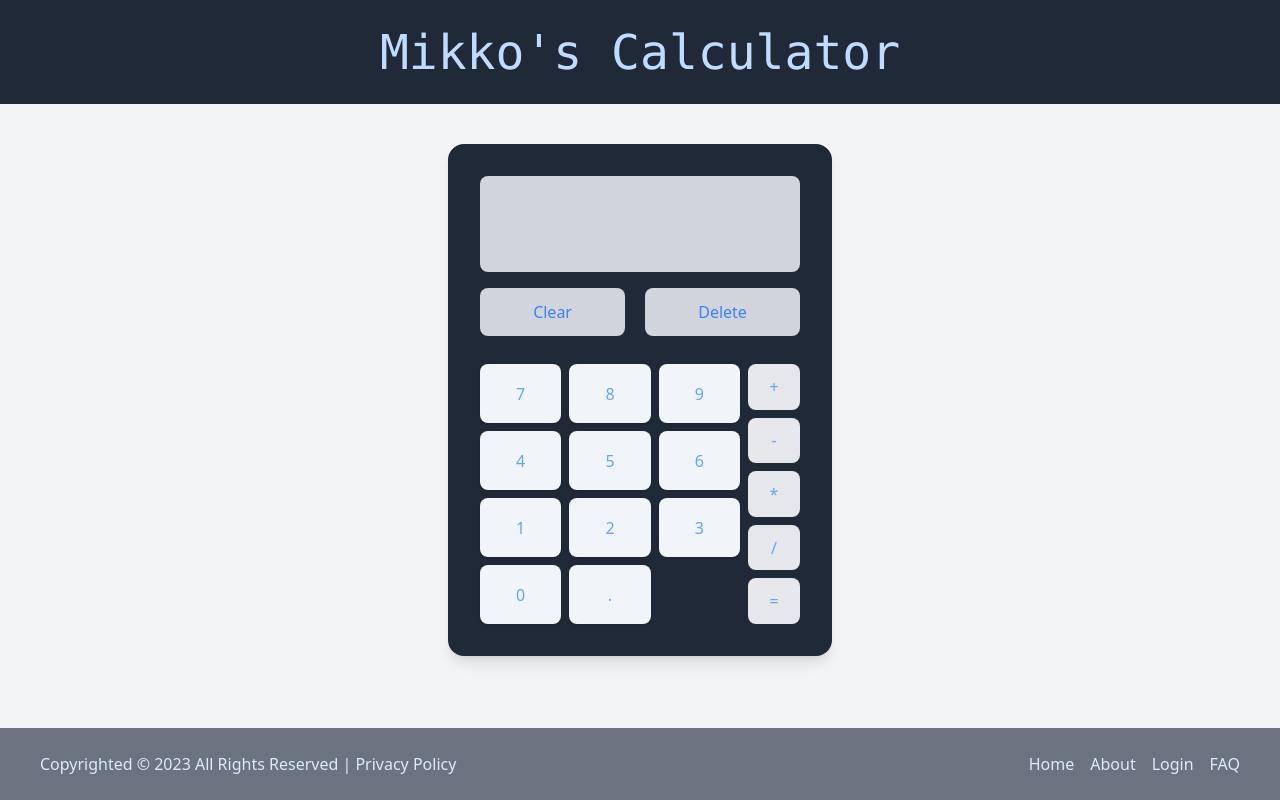
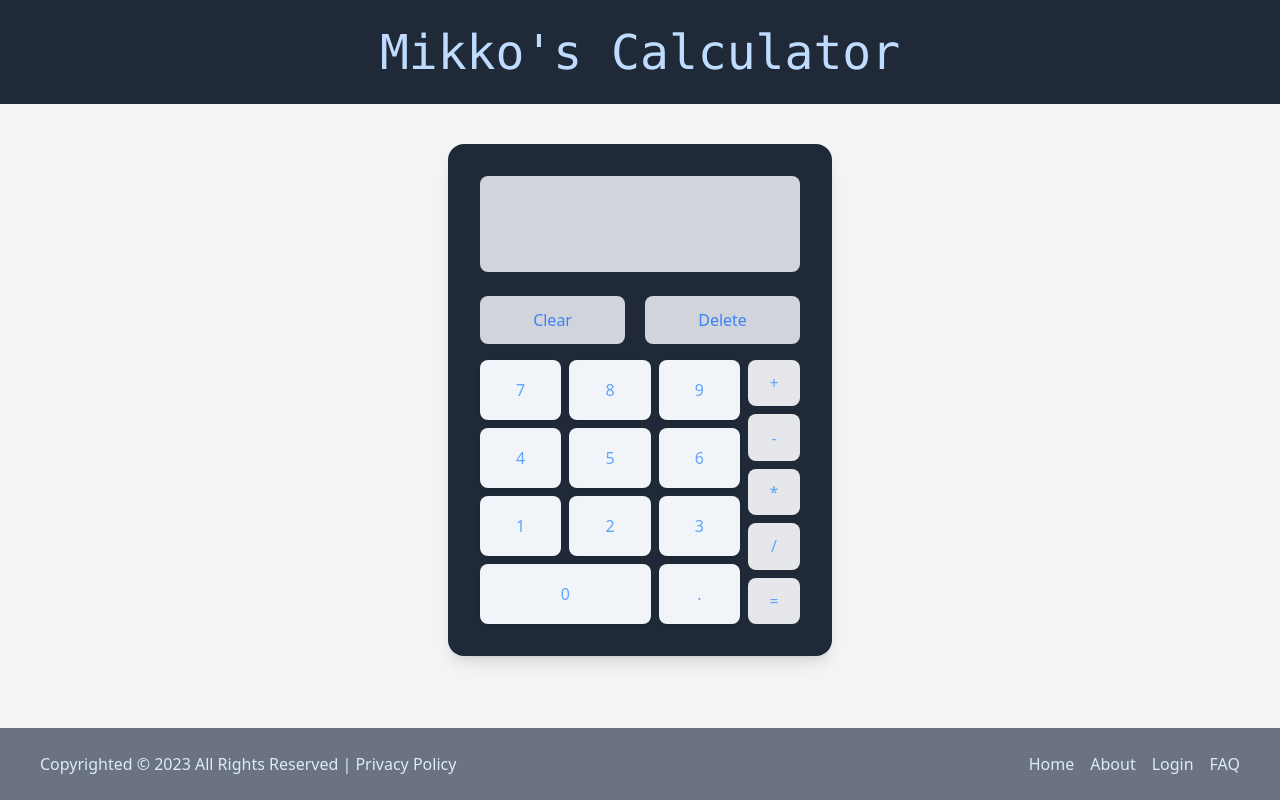
Before and after one commit to JohnMikko27/calculator, a website: page src/index.html in a window 1280 px wide. Drawn offline with Linux system fonts and the light colour scheme.

Commit message:
Finish layout for calculator

```diff
--- a/src/index.html
+++ b/src/index.html
@@ -18,11 +18,11 @@
     <main class="flex justify-center grow">
       <div
         id="grid-container"
-        class="bg-gray-800 h-100 w-96 shadow-lg rounded-2xl p-8 flex flex-col gap-4"
+        class="bg-gray-800 h-100 w-96 shadow-lg rounded-2xl p-8 flex flex-col gap-2"
       >
         <div class="bg-gray-300 w-full h-24 rounded-lg" id="display"></div>
         <div class="grow grid grid-cols-1">
-          <div class="w-full flex gap-5 h-12">
+          <div class="w-full flex gap-5 h-12 self-center">
             <button
               class="grow bg-gray-300 text-blue-500 rounded-lg"
               id="clear-button"
@@ -48,7 +48,7 @@
               <button class="number one">1</button>
               <button class="number two">2</button>
               <button class="number three">3</button>
-              <button class="number zero">0</button>
+              <button class="number zero col-span-2">0</button>
               <button class="number decimal">.</button>
             </div>
             <div class="grid grid-cols-1 gap-2">
```
Also changed, not shown: public/styles.css.
